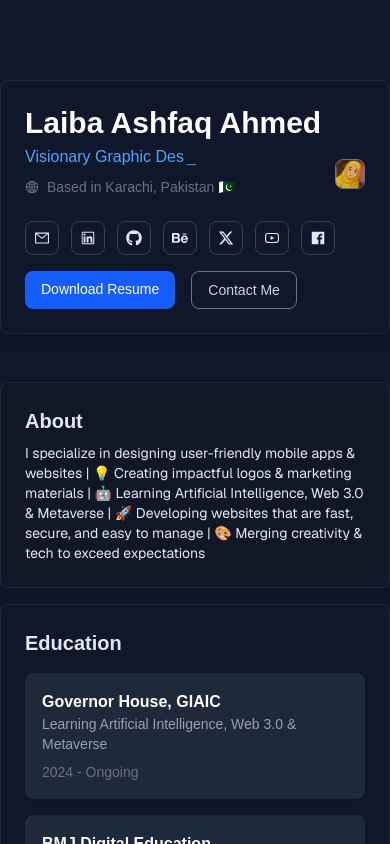
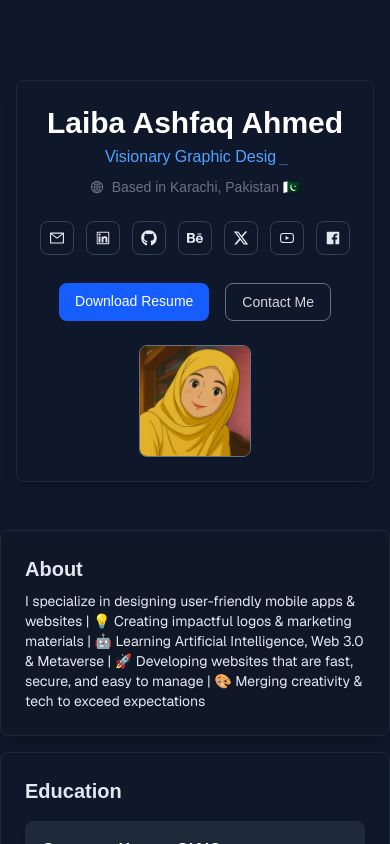
Before and after one commit to laibaashfaq1/Personal_Portfolio_Website, a Next.js app: page / in a window 390 px wide. Shown: the top 844 px of the page. Built offline with nearby package versions, Linux system fonts and the light colour scheme.

Commit message:
updating

```diff
--- a/app/components/profilecard.tsx
+++ b/app/components/profilecard.tsx
@@ -9,11 +9,11 @@ import Ctabutton from './Ctabutton'
 
 const ProfileCard = () => {
   return (
-    <main className='bg-[#0F172A] py-8'>
-      <div className='flex items-center justify-between text-[#E2E8F0] p-6 rounded-lg shadow-lg max-w-2xl mx-auto border border-gray-800 mt-2'>
+    <main className='bg-[#0F172A] py-8 px-4'>
+      <div className='flex flex-col md:flex-row items-center md:items-start justify-between text-[#E2E8F0] p-6 rounded-lg shadow-lg max-w-2xl mx-auto border border-gray-800 mt-2'>
 
         {/* Left Side Text Content */}
-        <div className='md:w-2/3'>
+        <div className='w-full md:w-2/3 text-center md:text-left'>
           <h1 className='text-3xl font-bold text-white'>Laiba Ashfaq Ahmed</h1>
           <p className='mt-1 font-normal text-blue-400'>
             <Typewriter
@@ -27,29 +27,27 @@ const ProfileCard = () => {
             />
           </p>
 
-          <p className="mt-2 flex items-center gap-2 text-gray-500 text-sm">
+          <p className="mt-2 flex justify-center md:justify-start items-center gap-2 text-gray-500 text-sm">
             <AiOutlineGlobal /> Based in Karachi, Pakistan 🇵🇰
           </p>
 
-          {/* Social Icons */}
-          <div className="mt-2 flex gap-2">
+          <div className="mt-2 flex justify-center md:justify-start gap-2">
             <SocialMediaIcon />
           </div>
 
-          {/* CTA Buttons */}
-          <div>
-           <Ctabutton/>
+          <div className="mt-3 flex justify-center md:justify-start">
+            <Ctabutton />
           </div>
         </div>
 
         {/* Right Side (Profile Image) */}
-        <div className="w-28 h-28 mt-4 md:mt-0">
+        <div className="mt-6 md:mt-0 md:ml-4">
           <Image
             src="/me.png"
             alt="Profile Picture"
             width={112}
             height={112}
-            className="rounded-lg border border-gray-500"
+            className="rounded-lg border border-gray-500 object-cover"
           />
         </div>
       </div>
```
